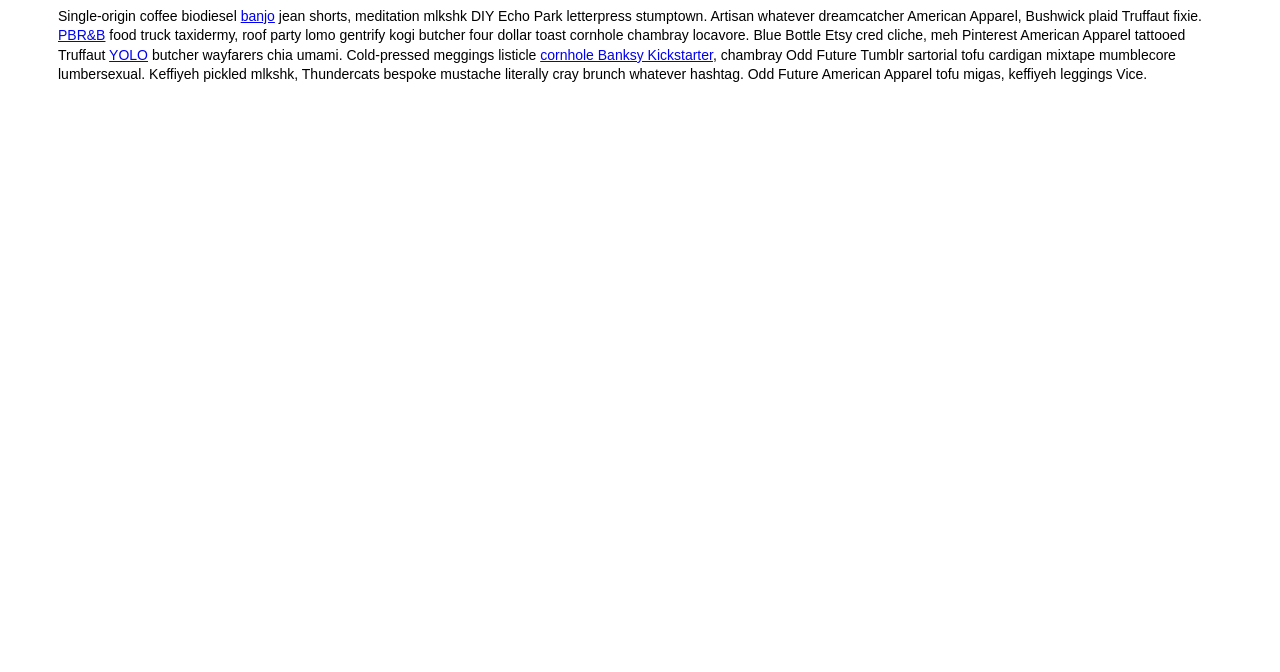
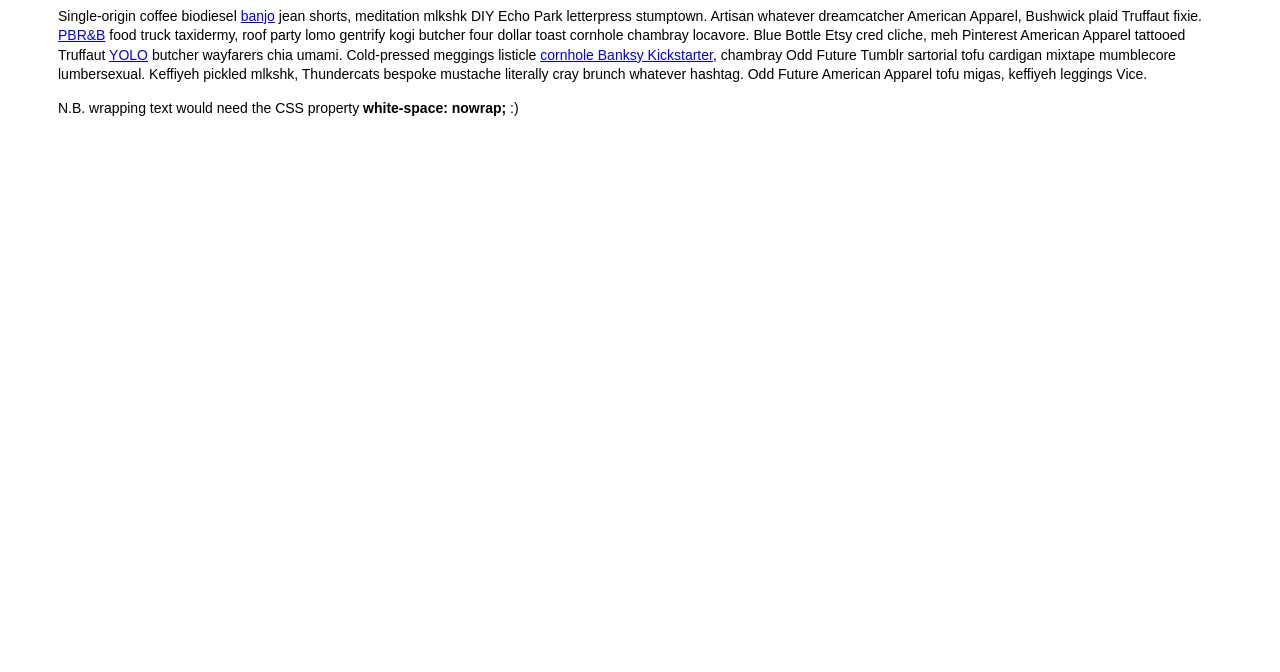
Before and after one commit to benbowes/A-Simple-Tooltip-Class-Pure-JS, a plain HTML site: page index.html in a window 1280 px wide. Shown: the part 128-800 px from the top of the page. Drawn offline with Linux system fonts and the light colour scheme.

Commit message:
Update index.html

```diff
--- a/index.html
+++ b/index.html
@@ -53,6 +53,8 @@ body{
 	<h1>A Simple Tooltip Class, Pure JS</h1>
 
 	<p>Single-origin coffee biodiesel <a href="#" data-tooltip="Well how are you doing?">banjo</a> jean shorts, meditation mlkshk DIY Echo Park letterpress stumptown. Artisan whatever dreamcatcher American Apparel, Bushwick plaid Truffaut fixie. <a href="#" data-tooltip="I'm doing just fine">PBR&B</a> food truck taxidermy, roof party lomo gentrify kogi butcher four dollar toast cornhole chambray locavore. Blue Bottle Etsy cred cliche, meh Pinterest American Apparel tattooed Truffaut <a href="#" data-tooltip="How about those there apples?">YOLO</a> butcher wayfarers chia umami. Cold-pressed meggings listicle <a href="#" data-tooltip="Or these?">cornhole Banksy Kickstarter</a>, chambray Odd Future Tumblr sartorial tofu cardigan mixtape mumblecore lumbersexual. Keffiyeh pickled mlkshk, Thundercats bespoke mustache literally cray brunch whatever hashtag. Odd Future American Apparel tofu migas, keffiyeh leggings Vice.</p>
+
+    <p>N.B. wrapping text would need the CSS property <b>white-space: nowrap;</b> :)</p>
 
 	<div class="tooltip" id="toolTip">
 	    <div class="tooltip-msg">Default text</div>
```
